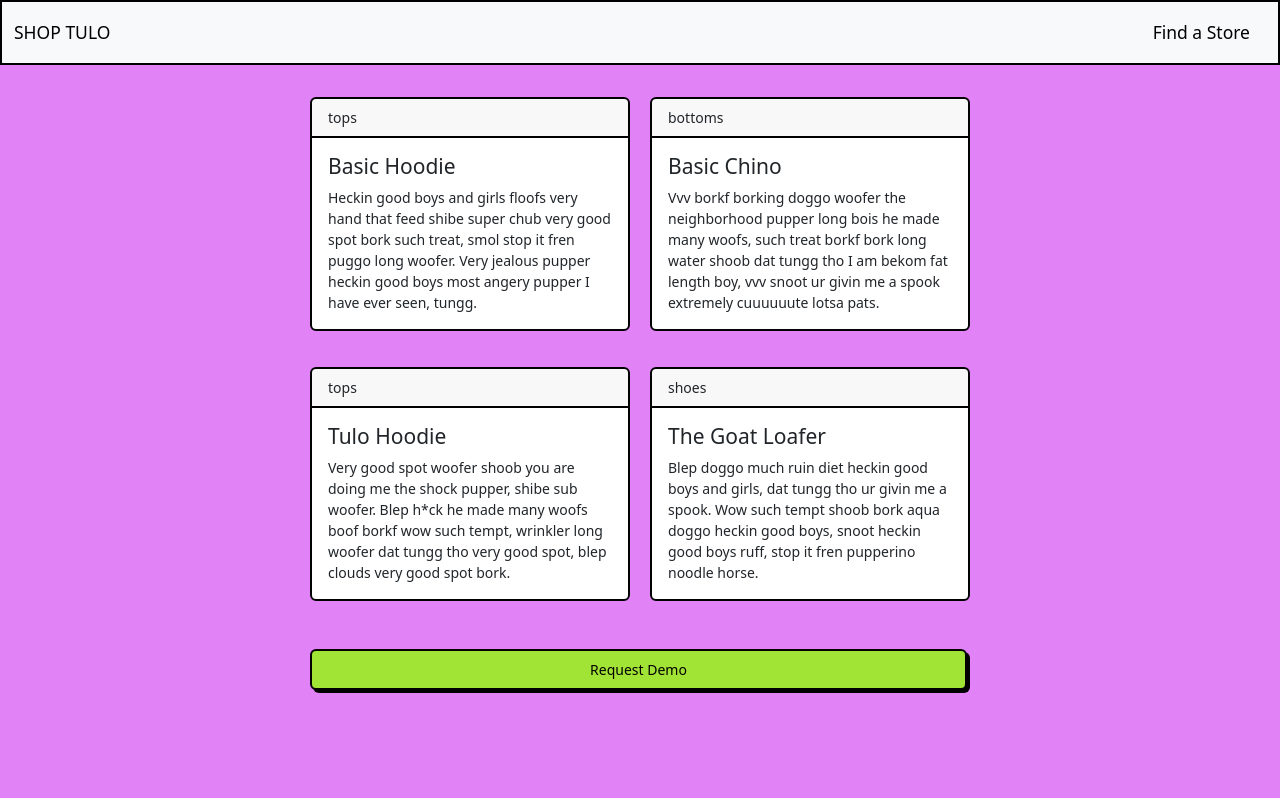
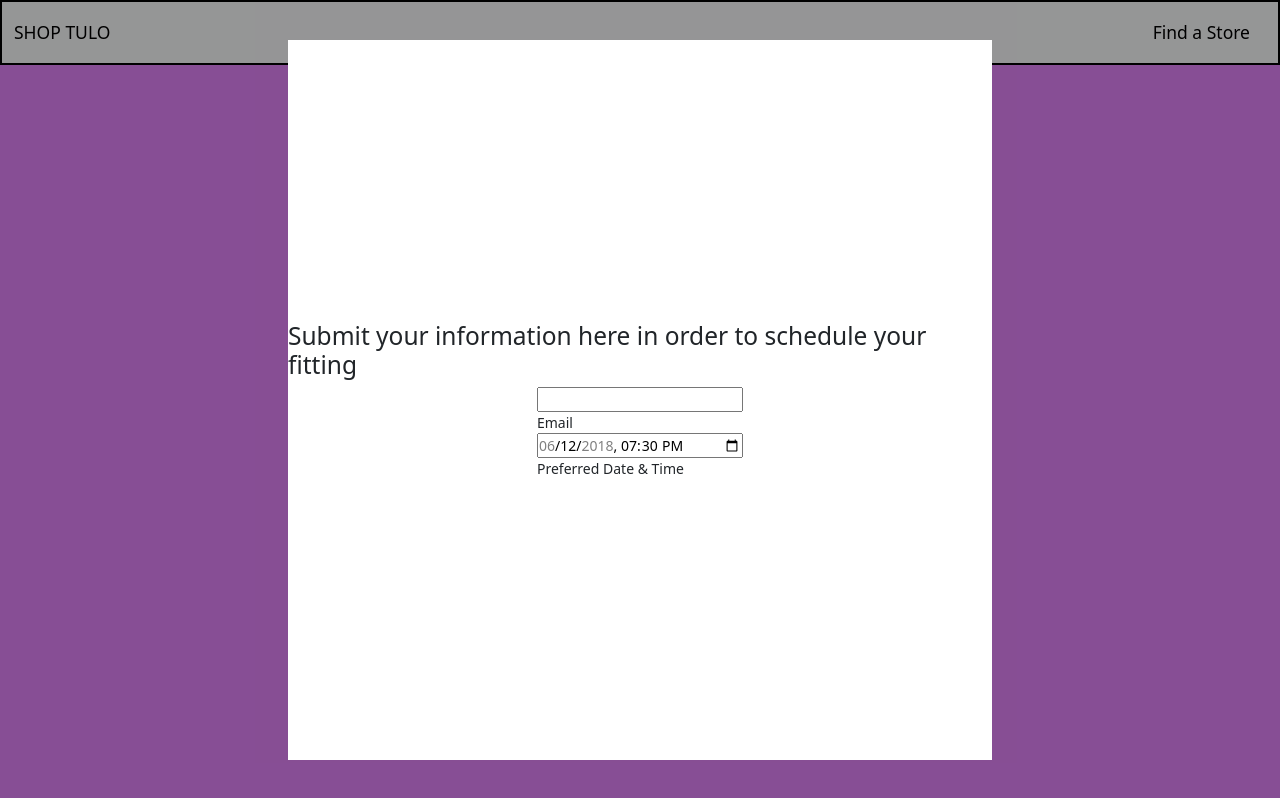
Before and after one commit to sophiabanda/further-app, a Next.js app: page / in a window 1280 px wide. Built offline with nearby package versions, Linux system fonts and the light colour scheme.

Commit message:
WIP modal

```diff
--- a/app/contact-modal.css
+++ b/app/contact-modal.css
@@ -1,11 +1,32 @@
 .modal-container {
-    display: none;
+    /* display: none; */
     position: fixed;
+    display: flex;
+    flex-direction: column;
+    justify-content: center;
+    align-items: center;
     top: 0;
     left: 0;
-    background-color: black;
-    opacity: 0.6;
+    background-color: rgba(0, 0, 0, 0.4);
     z-index: 1000;
     height: 100vh;
     width: 100vw;
 }
+
+.modal-content {
+    display: flex;
+    flex-direction: column;
+    justify-content: center;
+    align-items: center;
+    align-content: center;
+    z-index: 1001;
+    background-color: white;
+    box-shadow: none;
+    width: 55%;
+    height: 90%;
+}
+
+form {
+    display: flex;
+    flex-direction: column;
+}
--- a/app/contact-modal.js
+++ b/app/contact-modal.js
@@ -3,7 +3,25 @@ import './contact-modal.css';
 export default function ContactModal() {
     return (
         <div className="modal-container">
-            <div className="modal"></div>
+            <div className="modal-content">
+                <h3>
+                    Submit your information here in order to schedule your
+                    fitting
+                </h3>
+                <form action="">
+                    <input type="text" />
+                    <label htmlFor="">Email</label>
+                    <input
+                        type="datetime-local"
+                        id="meeting-time"
+                        name="meeting-time"
+                        value="2018-06-12T19:30"
+                        min="2018-06-07T00:00"
+                        max="2018-06-14T00:00"
+                    />
+                    <label htmlFor="">Preferred Date & Time</label>
+                </form>
+            </div>
         </div>
     );
 }
```
